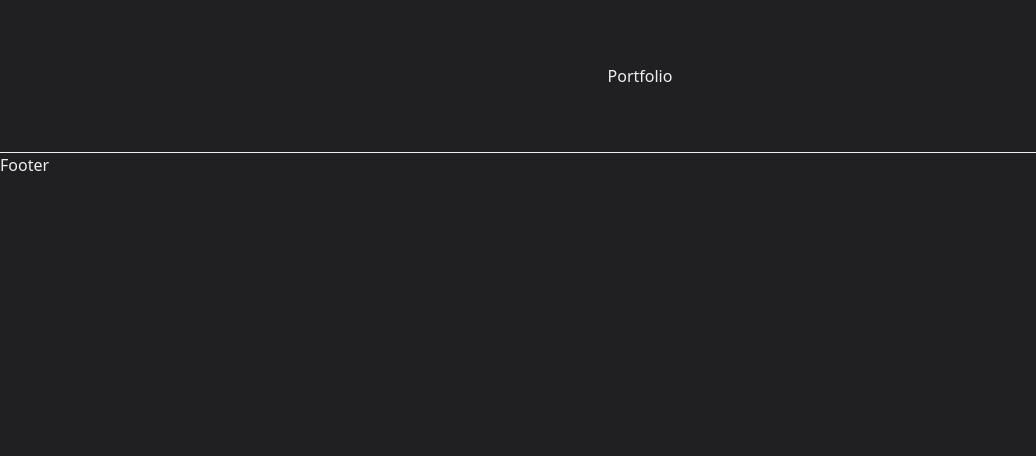
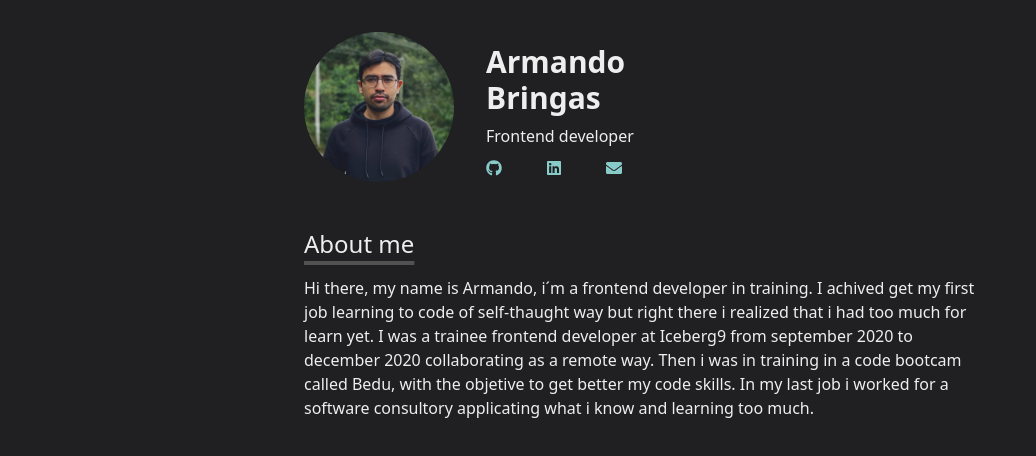
Before and after one commit to armandopbringas/armandopbringas.dev, a Next.js app: page / in a window 1280 px wide. Shown: the top 456 px of the page, without its empty margins (0-1036 px from the left). Built offline with nearby package versions, Linux system fonts and the light colour scheme.

Commit message:
creating card profile component

```diff
--- /dev/null
+++ b/components/profile-card/index.js
@@ -0,0 +1,73 @@
+import Image from 'next/image'
+import profilePicture from '../../assets/me.jpg'
+import styles from './profile-card.module.css'
+import profileCardContent from '../../content/profile-card.content'
+import { FaGithub, FaLinkedin, FaEnvelope } from 'react-icons/fa'
+
+const ProfileTitle = () => {
+  return (
+    <div className={styles['profile-card-title']}>
+      <h2 className={styles['profile-card-name']}>
+        {profileCardContent.aboutMyName}
+      </h2>
+      <p className={styles['profile-card-roll']}>
+        {profileCardContent.aboutRoll}
+      </p>
+      <div className={styles['card-icons-container']}>
+        <a
+          target='_blank'
+          rel='noopener noreferrer'
+          href='https://github.com/armandopbringas'
+        >
+          <FaGithub className={styles['card-icon-item']}/>
+        </a>
+        <a
+          target='_blank'
+          rel='noopener noreferrer'
+          href='https://www.linkedin.com/in/armandopbringas'
+        >
+          <FaLinkedin className={styles['card-icon-item']}/>
+        </a>
+        <a
+          rel='noopener noreferrer'
+          href='mailto:bringas.armandop@gmail.com'
+        >
+          <FaEnvelope className={styles['card-icon-item']}/>
+        </a>
+      </div>
+    </div>
+  );
+}
+
+const ProfileCardAbout = () => {
+  return (
+    <div className={styles['profile-card-text']}>
+      <h2 className={styles['text-title']}>About me</h2>
+      <p className={styles['text-about']}>
+        {profileCardContent.aboutMeText}
+      </p>
+    </div>
+  );
+}
+
+const ProfileCard = () => {
+  return (
+    <>
+      <div className={styles["profile-card-wrapp"]}>
+        <picture>
+          <Image
+            width={'150%'}
+            height={'150%'}
+            alt='Profile picture'
+            src={profilePicture}
+            className={styles['profile-card-picture']}
+          />
+        </picture>
+        <ProfileTitle />
+      </div>
+      <ProfileCardAbout />
+    </>
+  );
+}
+
+export default ProfileCard;
--- /dev/null
+++ b/components/profile-card/profile-card.module.css
@@ -0,0 +1,76 @@
+.profile-card-wrapp {
+  @apply
+  px-10
+  text-center
+  md:flex
+  md:items-center
+  md:gap-8
+  md:px-0
+}
+
+.profile-card-picture {
+  @apply
+  object-cover
+  rounded-full
+}
+
+.profile-card-name {
+  @apply
+  mb-2
+  text-3xl
+  font-semibold
+  md:text-left
+}
+
+.profile-card-title {
+  @apply
+  max-w-[250px]
+  mx-auto
+  md:mx-0
+}
+
+.profile-card-roll {
+  @apply
+  md:text-left
+}
+
+.card-icons-container {
+  @apply
+  mt-3
+  flex
+  justify-center
+  md:justify-start
+  max-w-[250px]
+  md:mx-0
+}
+
+.card-icon-item {
+  @apply
+  mx-6
+  md:mx-0
+  md:mr-11
+  text-light-blue
+  hover:text-pink-link
+}
+
+.profile-card-text {
+  @apply
+  mt-10
+  px-10
+  md:px-0
+}
+
+.text-title {
+  @apply
+  mb-4
+  text-2xl
+  underline
+  decoration-4
+  underline-offset-8
+  decoration-lihgt-gray
+}
+
+.text-about {
+  @apply
+  font-light
+}
--- /dev/null
+++ b/content/profile-card.content.js
@@ -0,0 +1,7 @@
+const profileCardContent = {
+  aboutMyName: "Armando Bringas",
+  aboutRoll: "Frontend developer",
+  aboutMeText: "Hi there, my name is Armando, i´m a frontend developer in training. I achived get my first job learning to code of self-thaught way but right there i realized that i had too much for learn yet. I was a trainee frontend developer at Iceberg9 from september 2020 to december 2020 collaborating as a remote way. Then i was in training in a code bootcam called Bedu, with the objetive to get better my code skills. In my last job i worked for a software consultory applicating what i know and learning too much.",
+}
+
+export default profileCardContent
--- a/package.json
+++ b/package.json
@@ -15,6 +15,7 @@
   "devDependencies": {
     "autoprefixer": "^10.4.2",
     "postcss": "^8.4.5",
+    "react-icons": "^4.3.1",
     "tailwindcss": "^3.0.15"
   }
 }
--- a/pages/index.js
+++ b/pages/index.js
@@ -1,6 +1,11 @@
 import Head from 'next/head'
-import Image from 'next/image'
 import styles from '../styles/Home.module.css'
+
+//  Imported components
+import ProfileCard from '../components/profile-card'
+
+// Components content
+import profileCardContent from '../content/profile-card.content'
 
 export default function Home() {
   return (
@@ -10,14 +15,9 @@ export default function Home() {
         <meta name="description" content="Generated by create next app" />
         <link rel="icon" href="/favicon.ico" />
       </Head>
-
       <main className={styles.main}>
-        <h1>Portfolio</h1>
+        <ProfileCard {...profileCardContent}/>
       </main>
-
-      <footer className={styles.footer}>
-       <p>Footer</p>
-      </footer>
     </div>
   )
 }
--- a/styles/Home.module.css
+++ b/styles/Home.module.css
@@ -6,13 +6,7 @@
 
 .main {
   @apply
-  p-16
-  text-center
+  pt-8
+  mx-auto
+  max-w-2xl
 }
-
-.footer {
-  @apply
-  border-t
-  border-solid
-  border-white-text;
-}
--- a/styles/globals.css
+++ b/styles/globals.css
@@ -1,7 +1,7 @@
 @tailwind base;
 @tailwind components;
 @tailwind utilities;
-@import url('https://fonts.googleapis.com/css2?family=M+PLUS+1+Code:wght@100;200;300;400;500;600&display=swap');
+@import url('https://fonts.googleapis.com/css2?family=M+PLUS+1+Code:wght@100;200;400;500&display=swap');
 
 html,
 body {
```
Also changed, not shown: assets/me.jpg (added), 1 other file (tests, documents, lock files or other folders).
